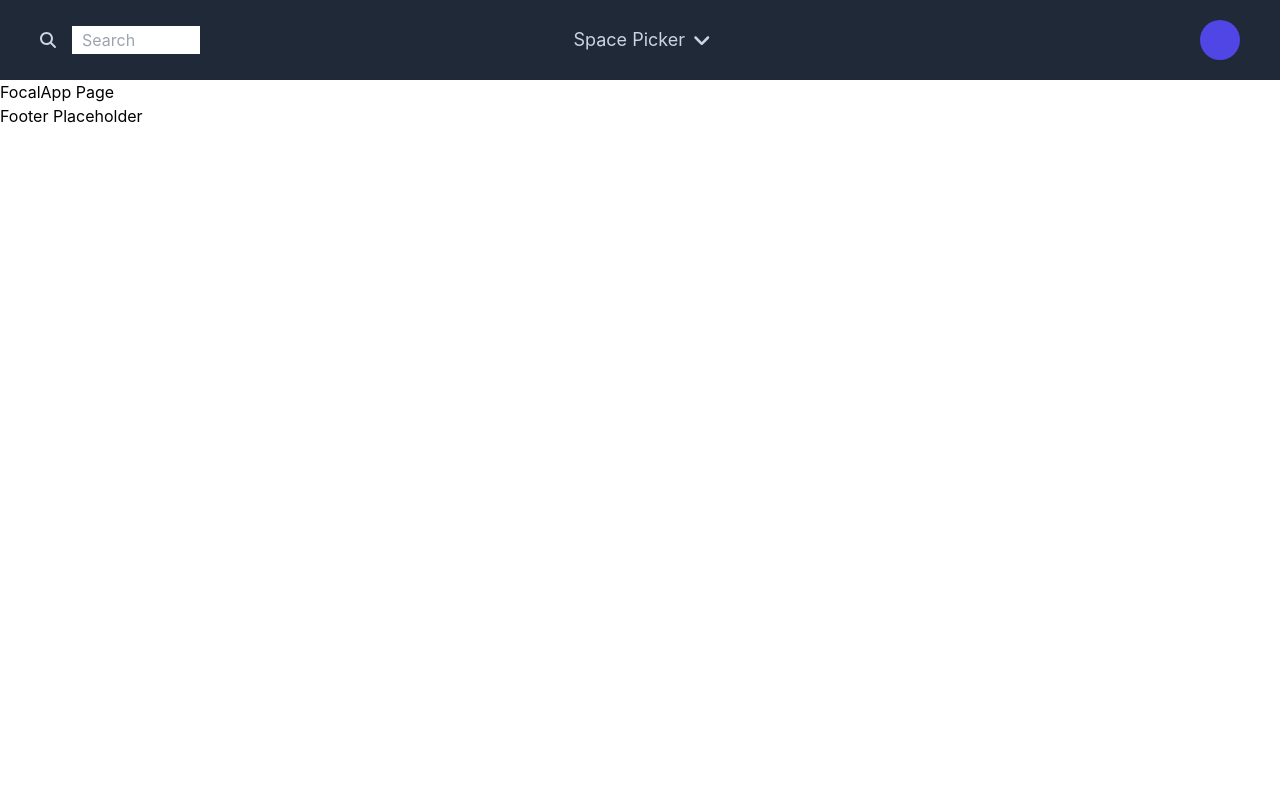
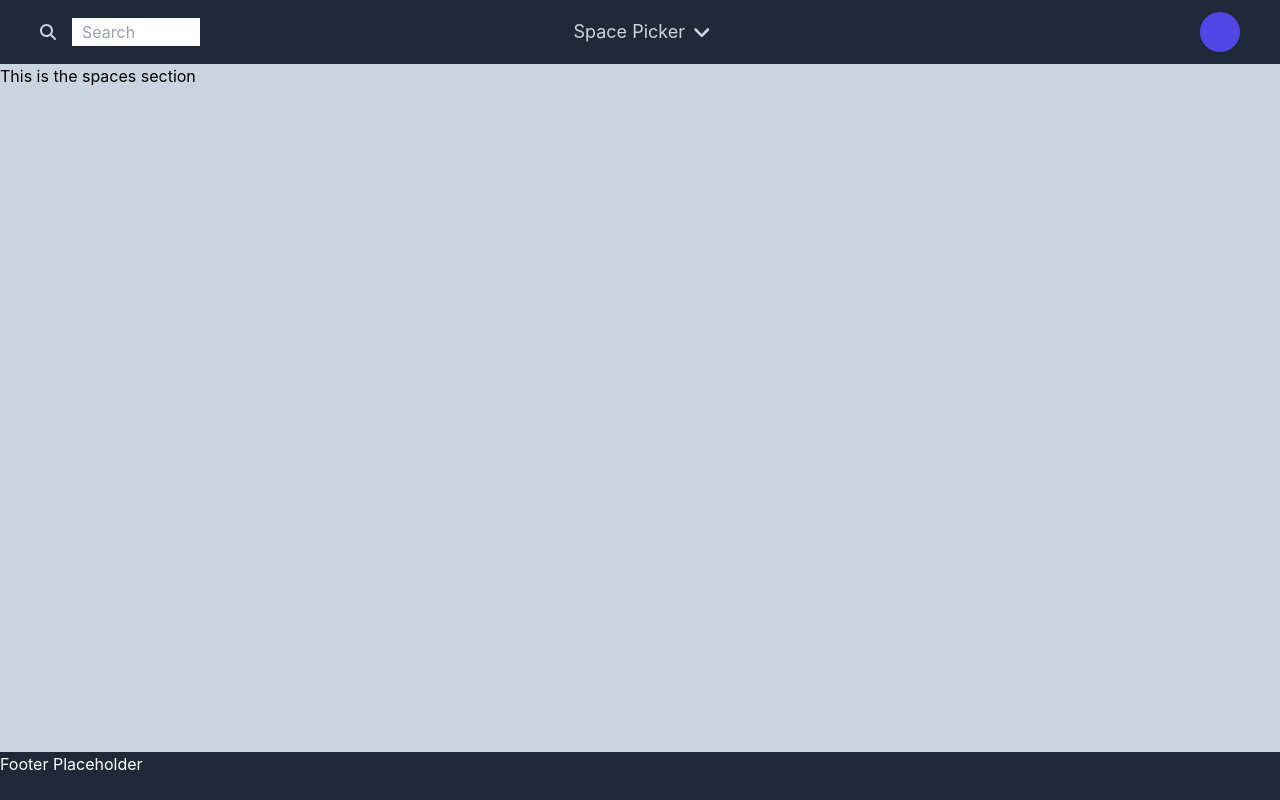
Before and after one commit to 312akim/focal-tiles, a Next.js app: page /focalapp in a window 1280 px wide. Built offline with nearby package versions, Linux system fonts and the light colour scheme.

Commit message:
feat: implemented appspace component skeleton

```diff
--- a/components/layouts/app/AppLayout.tsx
+++ b/components/layouts/app/AppLayout.tsx
@@ -7,11 +7,11 @@ export interface IAppLayout {
 
 const AppLayout: React.FC<IAppLayout> = ({ children }) => {
     return (
-        <>
+        <div className='min-h-screen'>
             <AppHeader auth={true}/>
             <main>{children}</main>
-            <h1>Footer Placeholder</h1>
-        </>
+            <h1 className='min-h-[6vh] bg-gray text-white'>Footer Placeholder</h1>
+        </div>
     );
 }
 
--- a/components/surfaces/appHeader/AppHeader.tsx
+++ b/components/surfaces/appHeader/AppHeader.tsx
@@ -10,7 +10,7 @@ export interface IAppHeader {
 
 const AppHeader: React.FC<IAppHeader> = ({ auth }) => {
   return (
-    <div className={`h-20 bg-gray grid grid-cols-3 text-slate text-center`}>
+    <div className={`min-h-[8vh] bg-gray grid grid-cols-3 text-slate text-center`}>
       <SearchBar searchData={[...mockSearchBarProps.alt.searchData]} />
       <SpacePicker spaces={[...mockSpacePickerProps.base.spaces]} />
 
--- /dev/null
+++ b/components/surfaces/appSpace/AppSpace.mocks.ts
@@ -0,0 +1,15 @@
+// Mock props to test interface props
+import { IAppSpace } from './AppSpace';
+
+const base: IAppSpace = {
+  sampleTextProp: 'Hello world!',
+};
+
+const alt: IAppSpace = {
+  sampleTextProp: 'Hello alt world!',
+};
+
+export const mockAppSpaceProps = {
+  base,
+  alt,
+};
--- /dev/null
+++ b/components/surfaces/appSpace/AppSpace.module.css
@@ -0,0 +1,2 @@
+.container {
+}
--- /dev/null
+++ b/components/surfaces/appSpace/AppSpace.tsx
@@ -0,0 +1,15 @@
+//import styles from './AppSpace.module.css';
+
+export interface IAppSpace {
+
+}
+
+const AppSpace: React.FC<IAppSpace> = () => {
+  return (
+    <div className='bg-slate min-h-[86vh]'>
+      This is the spaces section
+    </div>
+  );
+};
+
+export default AppSpace;
--- a/pages/focalapp.tsx
+++ b/pages/focalapp.tsx
@@ -2,12 +2,11 @@ import React from 'react';
 import AppLayout from '../components/layouts/app/AppLayout';
 import { ReactElement } from 'react';
 import PrimaryLayout from '../components/layouts/primary/PrimaryLayout';
+import AppSpace from '../components/surfaces/appSpace/AppSpace';
 
 function FocalApp() {
     return (
-        <div>
-            <h1>FocalApp Page</h1>
-        </div>
+      <AppSpace />
     );
 }
 
```
Also changed, not shown: 2 other files (tests, documents, lock files or other folders).
